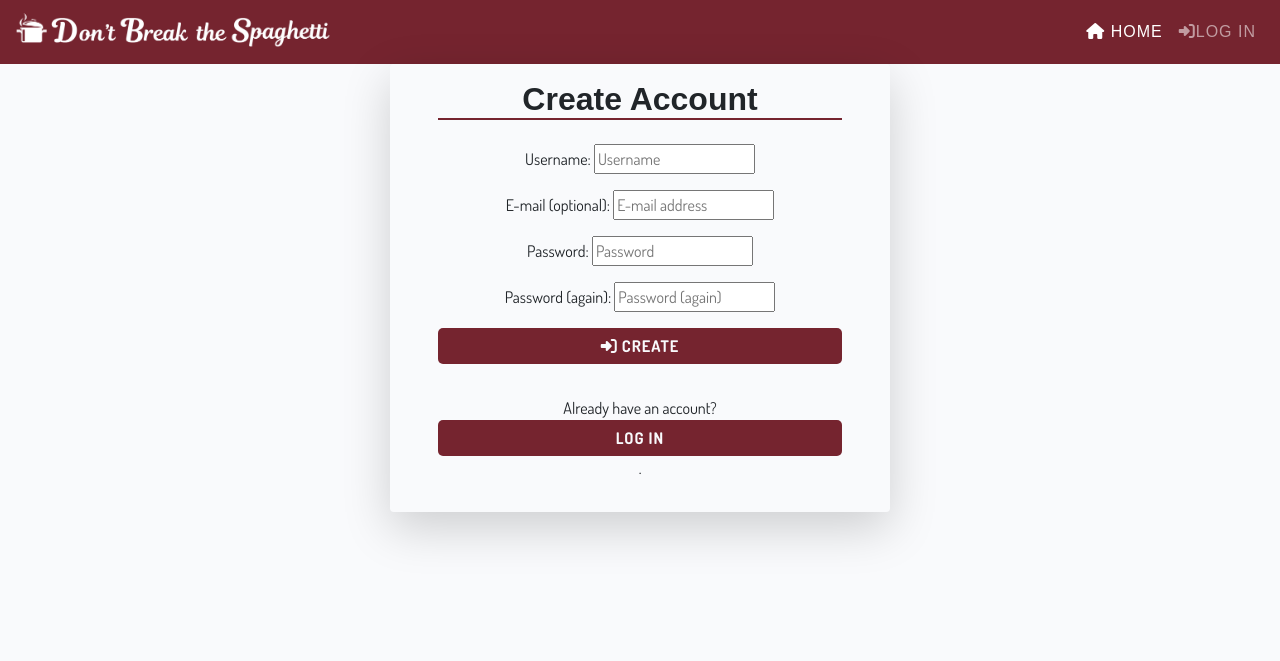
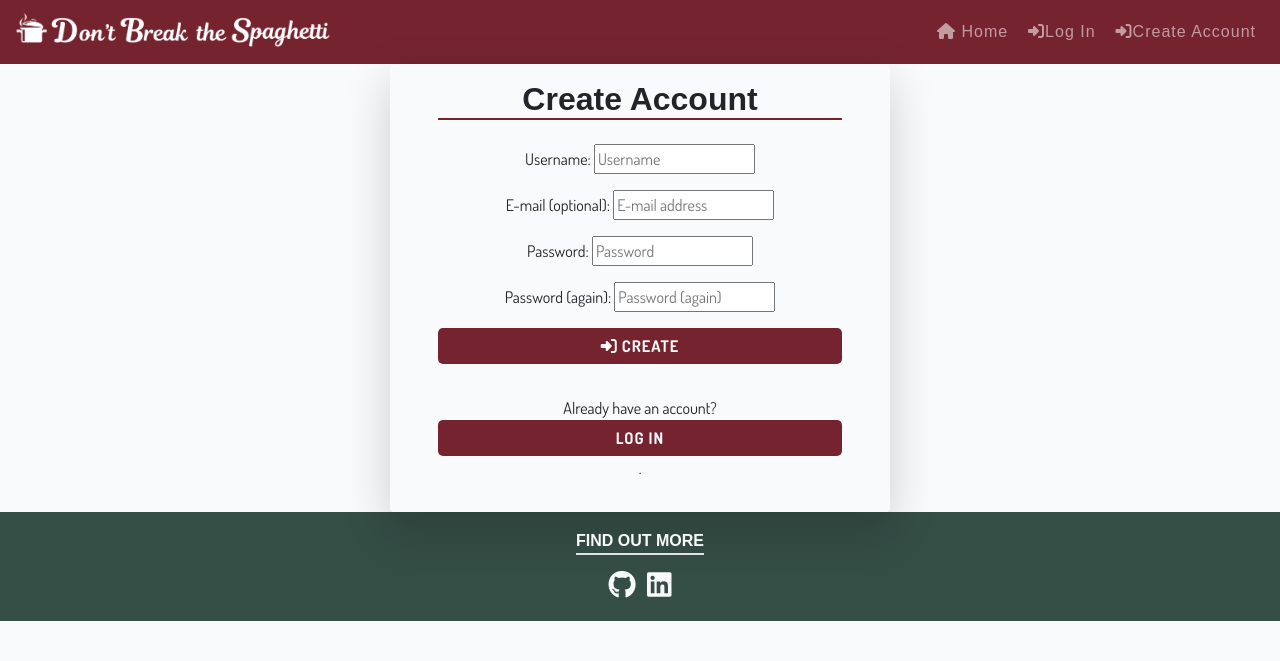
Before and after one commit to HMuraja/recipe-book-v2, a Django app: page /accounts/signup/ in a window 1280 px wide. Shown: the top 661 px of the page. Run offline with Django 3.2, Linux system fonts and the light colour scheme; some web fonts are replaced.

Commit message:
Update nav menu

```diff
--- a/dbts_static/css/style.css
+++ b/dbts_static/css/style.css
@@ -94,9 +94,7 @@ body {
 }
 
 .username-nav-text{
-    background-color: var(--c-soft-white);
-    border-radius: 5px;
-    color: var(--c-red);
+    color: var(--c-soft-white);
 }
 /*Sing up and log in*/
 .login-box-width{
--- a/templates/base.html
+++ b/templates/base.html
@@ -1,5 +1,11 @@
 {% load static %}
 {% load cloudinary %}
+{% url 'home' as home_url %}
+{% url 'account_logout' as about_url %}
+{% url 'account_login' as login_url %}
+{% url 'account_signup' as signup_url %}
+{% url 'account_logout' as logout_url %}
+{% url 'recipe_share' as recipe_share_url %}
 
 <!DOCTYPE html>
 <html lang="en">
@@ -50,37 +56,43 @@
                 </button>
                 <div class="collapse navbar-collapse justify-content-end me-3" id="navbarText">
                     <ul class="navbar-nav mb-2 mb-lg-0 w-fit ms-auto">
-                        <li class="nav-item me-auto text-uppercase f-theme  ">
-                            <a class="nav-link active " aria-current="page" href="{% url 'home' %}">
+                        <li class="nav-item me-auto f-theme  ms-1">
+                            <a class="nav-link {% if request.path == home_url %}active" aria-current="page{% endif %}" href="{% url 'home' %}">
                                 <i class="fa-solid fa-house"></i>
                                 Home
                             </a>
                         </li>
                         <!-- NavBar Options for Logged in users -->
                         {% if user.is_authenticated %}
-                        <li class="nav-item me-auto text-uppercase f-theme  ">
-                            <a class="nav-link" href="{% url 'account_logout' %}">
+                        <li class="nav-item me-auto f-theme ms-1">
+                            <a class="nav-link {% if request.path == logout_url %} active" aria-current="page{% endif %}" href="{% url 'account_logout' %}" >
                                 <i class="fa-solid fa-right-from-bracket"></i>
                                 Log out
                             </a>
                         </li>
-                        <li class="nav-item me-auto text-uppercase f-theme  ">
-                            <a class="nav-link" href="{% url 'recipe_share' %}">
+                        <li class="nav-item me-auto f-theme mx-1">
+                            <a class="nav-link {% if request.path == recipe_share_url %} active" aria-current="page{% endif %}" href="{% url 'recipe_share' %}">
                                 <i class="fa-solid fa-pen-to-square"></i>
                                 Share a Recipe
                             </a>
                         </li>
                         <!-- Displays user's username whne logged in -->
-                        <li class="nav-item me-auto d-flex justify-content-center align-items-center f-theme  ">
-                            <p class="m-0 username-nav-text px-2 py-1 rounded">
-                                <i class="fa-solid fa-user"></i>  <strong>{{ user.username }}</strong>
+                        <li class="nav-item d-flex justify-content-center align-items-center f-theme">
+                            <p class="m-0 username-nav-text py-1 rounded" >
+                                <i class="fa-solid fa-user text-red white-bg rounded-circle p-1 me-1"></i>  <strong>{{ user.username }}</strong>
                             </p>
                         </li>
                         <!-- NavBar options for viewers -->
                         {% else %}
-                        <li class="nav-item me-auto text-uppercase f-theme  ">
-                            <a class="nav-link" href="{% url 'account_login' %}">
+                        <li class="nav-item me-auto f-theme ms-1">
+                            <a class="nav-link {% if request.path == login_url %} active" aria-current="page{% endif %}" href="{% url 'account_login' %}">
                                 <i class="fa-solid fa-right-to-bracket"></i>Log In
+
+                            </a>
+                        </li>
+                        <li class="nav-item me-auto f-theme ms-1">
+                            <a class="nav-link {% if request.path == login_url %} active" aria-current="page{% endif %}" href="{% url 'account_signup' %}">
+                                <i class="fa-solid fa-right-to-bracket"></i>Create Account
 
                             </a>
                         </li>
@@ -88,7 +100,6 @@
                     </ul>
                 </div>
             </nav>
-    </div>
 
     <main class="container white-bg container-max-width">
         {% block content %}
```
